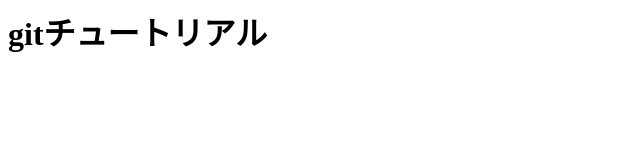
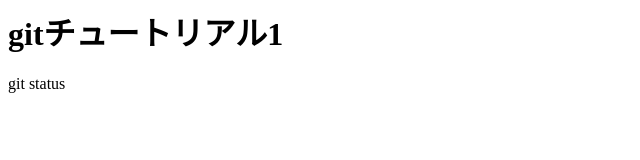
Before and after one commit to masa0307/git_tutorial, a plain HTML site: page index.html in a window 1280 px wide. Shown: the full height of the page, 0-640 px from the left. Drawn offline with Linux system fonts and the light colour scheme.

Commit message:
git statusコマンドを追記

```diff
--- a/index.html
+++ b/index.html
@@ -1 +1,2 @@
-<h1>gitチュートリアル</h1>
+<h1>gitチュートリアル1</h1>
+<p>git status</p>
```
